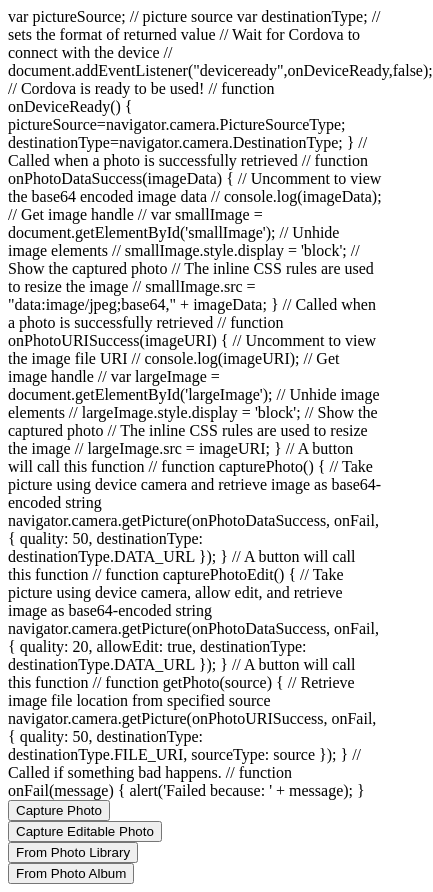
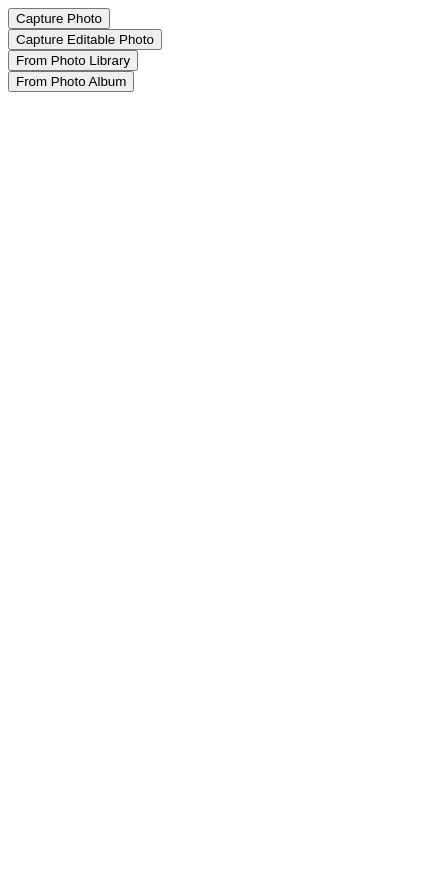
Before and after one commit to abdulmajeed1/SimpleSample-users-phonegap, a plain HTML site: page assets/www/index.html in a window 390 px wide. Shown: the whole page, 433 px wide, since content can reach past the window. After the commit the page ends 844 px from the top, so only its background shows below. Drawn offline with Linux system fonts and the light colour scheme; some packages are replaced by stand-ins of ours.

Commit message:
Update index.html

```diff
--- a/assets/www/index.html
+++ b/assets/www/index.html
@@ -2,9 +2,7 @@
 <html>
   <head>
     <title>Capture Photo</title>
-
- <script src="phonegap.js" type="text/javascript"></script>
-
+ <script src="phonegap.js" type="text/javascript">
     var pictureSource;   // picture source
     var destinationType; // sets the format of returned value
 
```
